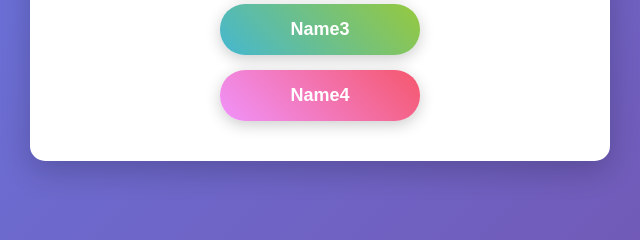
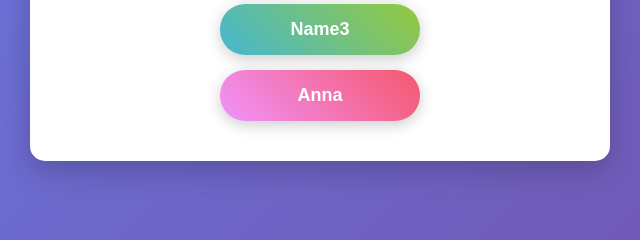
Before and after one commit to NandhanaRajendran/Ideathon-Basics, a plain HTML site: page Anna/index.html in a window 1280 px wide. Shown: the part 320-560 px from the top of the page, 320-960 px from the left. Drawn offline with Linux system fonts and the light colour scheme.

Commit message:
Edited by Anna

```diff
--- a/Anna/index.html
+++ b/Anna/index.html
@@ -86,7 +86,7 @@
             <button onclick="handleClick('Nandhana')">Nandhana</button>
             <button onclick="handleClick('Navya')">Navya</button>
             <button onclick="handleClick('Karen')">Name3</button>
-            <button onclick="handleClick('Anna')">Name4</button>
+            <button onclick="handleClick('Anna')">Anna</button>
         </div>
     </div>
 
```
